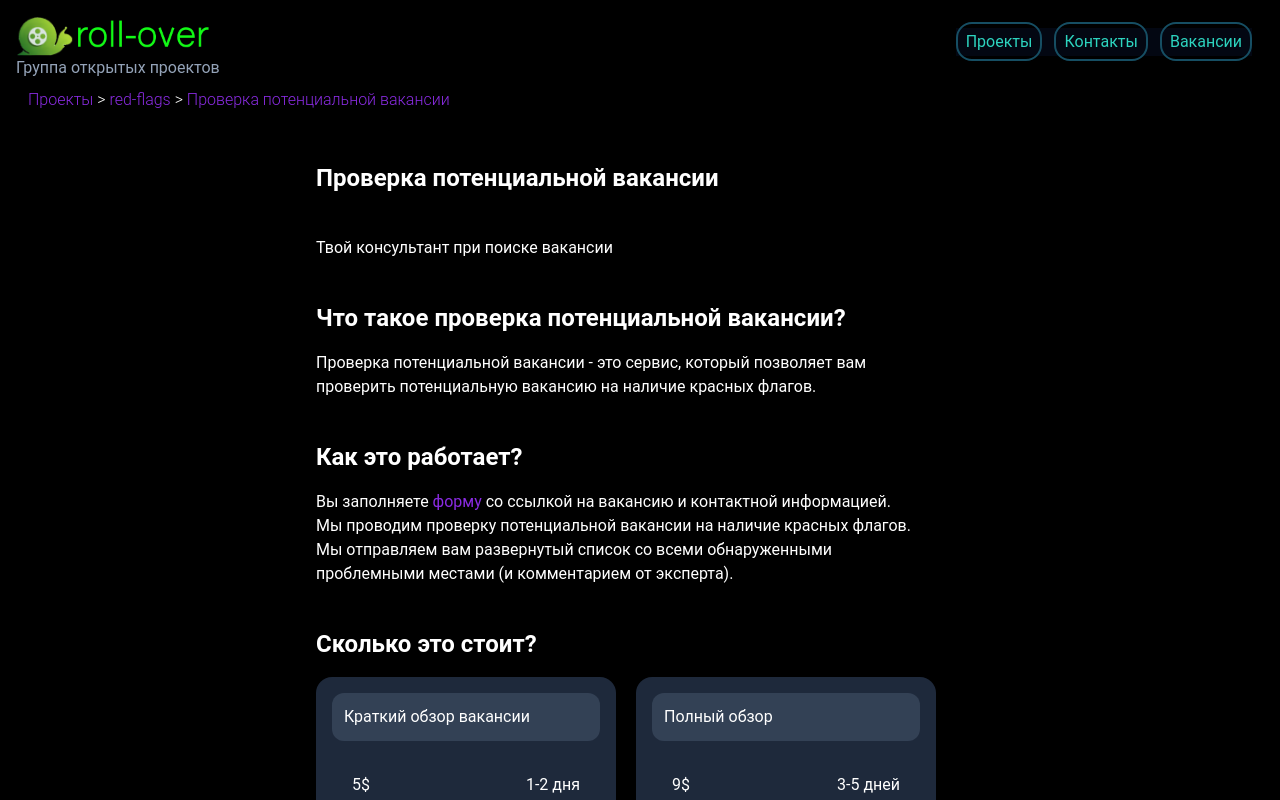
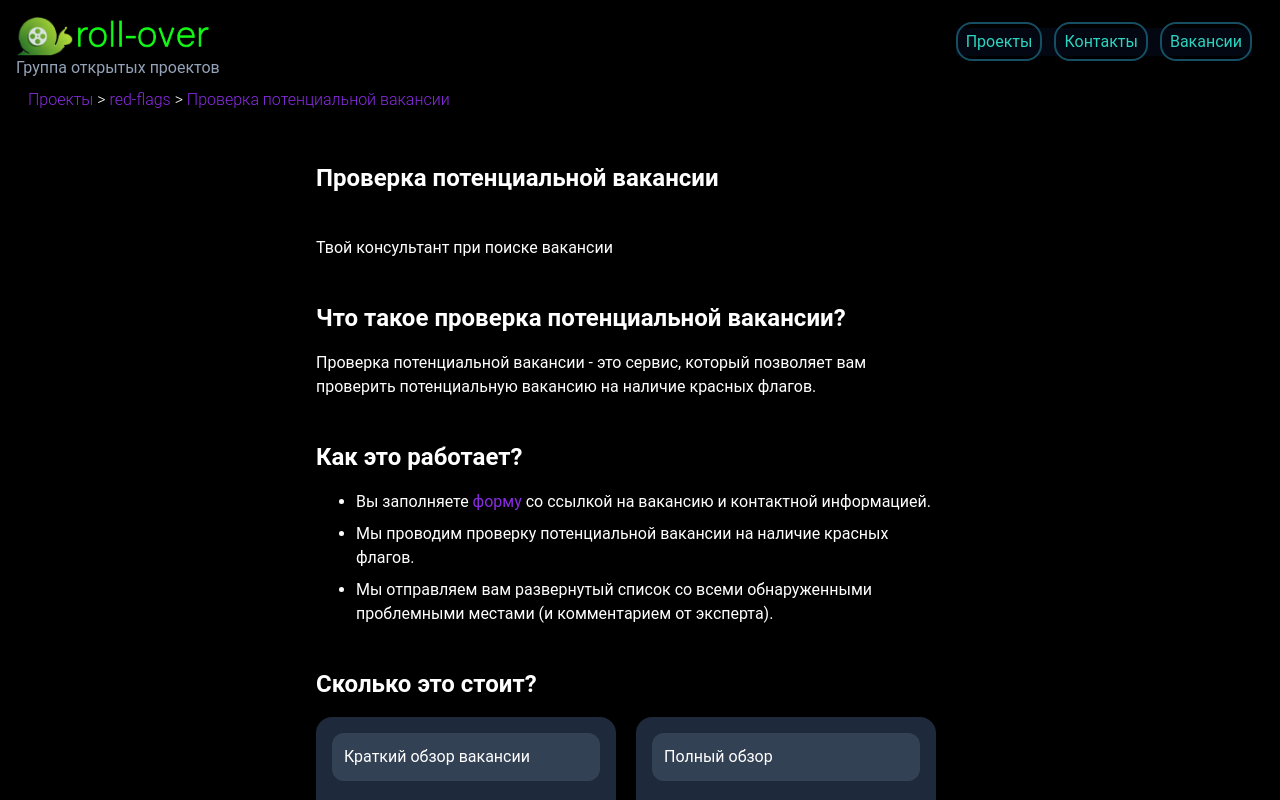
Before and after one commit to roll-over/landing, a SvelteKit app: page /projects/red-flags/potential-vacancy in a window 1280 px wide. Built offline with nearby package versions, Linux system fonts and the light colour scheme.

Commit message:
fix uls in red-flags

```diff
--- a/src/routes/projects/red-flags/check-cv/+page.svelte
+++ b/src/routes/projects/red-flags/check-cv/+page.svelte
@@ -66,7 +66,7 @@
   </section>
   <section>
     <h2>Как это работает?</h2>
-    <ul>
+    <ul  class="list-disc pl-10 grid grid-col gap-2">
       <li>
         Вы заполняете <a href="https://forms.gle/ZKc6UYADyizm8LULA">форму</a> с резюме
         и контактной информацией.
--- a/src/routes/projects/red-flags/potential-vacancy/+page.svelte
+++ b/src/routes/projects/red-flags/potential-vacancy/+page.svelte
@@ -58,7 +58,7 @@
   </section>
   <section>
     <h2>Как это работает?</h2>
-    <ul>
+    <ul class="list-disc pl-10 grid grid-col gap-2">
       <li>
         Вы заполняете <a href="https://forms.gle/ZKc6UYADyizm8LULA">форму</a> со
         ссылкой на вакансию и контактной информацией.
```
